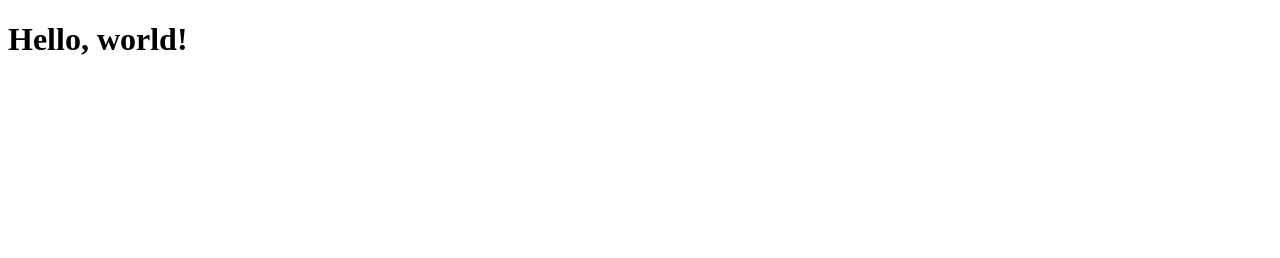
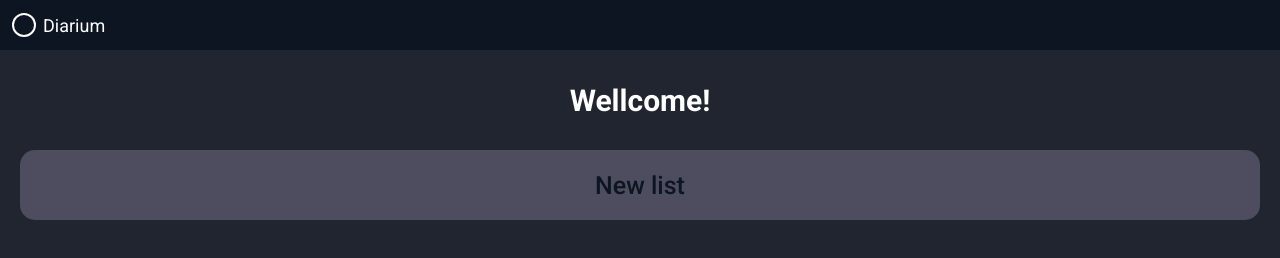
Before and after one commit to JuanFeA98/Diarium, a Gatsby site: page / in a window 1280 px wide. Built offline with nearby package versions, Linux system fonts and the light colour scheme; Gatsby itself is replaced by a stand-in of ours.

Commit message:
Building Home I

```diff
--- a/gatsby-config.js
+++ b/gatsby-config.js
@@ -3,5 +3,17 @@ module.exports = {
     siteUrl: "https://www.yourdomain.tld",
     title: "Diarium",
   },
-  plugins: ["gatsby-plugin-gatsby-cloud"],
+  plugins: [
+    "gatsby-plugin-gatsby-cloud",
+    // "gatsby-plugin-image",
+    // "gatsby-plugin-sharp",
+    // {
+    //   resolve: "gatsby-source-filesystem",
+    //   options: {
+    //     name: `blog`,
+    //     path: `${__dirname}/blog`
+    //   }
+    // },
+    // "gatsby-plugin-mdx"
+  ],
 };
--- a/package.json
+++ b/package.json
@@ -15,6 +15,8 @@
     "clean": "gatsby clean"
   },
   "dependencies": {
+    "@mdx-js/mdx": "^1.6.22",
+    "@mdx-js/react": "^1.6.22",
     "gatsby": "^3.11.1",
     "gatsby-plugin-gatsby-cloud": "^2.11.0",
     "react": "^17.0.1",
--- /dev/null
+++ b/src/components/Header.js
@@ -0,0 +1,19 @@
+import * as React from 'react';
+import { Link } from 'gatsby'
+import Logo from '../images/book.png'
+
+import '../styles/header.css'
+
+const Header = ()=>{
+    return(
+        <div className="Header">
+            <Link to="/">
+                <div className='dummie'></div>
+                {/* <img src={Logo} alt="" /> */}
+                <h1>Diarium</h1>
+            </Link>
+        </div>
+    )
+}
+
+export default Header
--- /dev/null
+++ b/src/components/HomeCard.js
@@ -0,0 +1,12 @@
+import * as React from 'react';
+import '../styles/homecard.css'
+
+const HomeCard = ()=>{
+    return(
+        <div className="HomeCard">
+            <p>New list</p>
+        </div>
+    )
+}
+
+export default HomeCard
--- /dev/null
+++ b/src/components/Layout.js
@@ -0,0 +1,17 @@
+import * as React from 'react';
+// import { Link, useStaticQuery, graphql} from 'gatsby';
+
+import Header from '../components/Header'
+
+const Layout = ({ PageTitle, children })=>{
+    return(
+        <div>
+            <Header></Header>
+            <div>
+                {children}
+            </div>
+        </div>
+    )
+}
+
+export default Layout
--- a/src/pages/index.js
+++ b/src/pages/index.js
@@ -1,12 +1,20 @@
 import * as React from "react"
+import HomeCard from "../components/HomeCard"
+import Layout from "../components/Layout"
+
+import '../styles/index.css'
 
 const IndexPage = () => {
   return (
     <main>
-      <title>Diarium</title>
-        <h1>
-          Hello, world!
-        </h1>
+      <Layout>
+          <div className="wellcome-message">
+            <p>
+              Wellcome!
+            </p>
+          </div>
+          <HomeCard></HomeCard>
+      </Layout>
     </main>
   )
 }
--- /dev/null
+++ b/src/styles/header.css
@@ -0,0 +1,31 @@
+.Header{
+    background: #0d1522;
+    height: 50px;
+}
+
+.Header a{
+    height: 100%;
+    display: flex;
+    justify-content: flex-start;
+    align-items: center;
+    text-decoration: none;
+}
+
+.Header img{
+    width: 30px;
+}
+
+.Header h1{
+    font-size: 18px;
+    color: white;
+    font-weight: 400;
+}
+
+.dummie{
+    width: 20px;
+    height: 20px;
+    /* background-color: white; */
+    border-radius: 50%;
+    border: 2px solid white;
+    margin: 0px 7px 0px 12px;
+}
--- /dev/null
+++ b/src/styles/homecard.css
@@ -0,0 +1,19 @@
+.HomeCard{
+    background: #4d4d5f;
+    margin: 0 20px;
+    height: 70px;
+    border-radius: 15px;
+    display: flex;
+    justify-content: center;
+    align-items: center;
+    font-size: 25px;
+    color: #0d1522;
+    font-weight: 500;
+}
+
+.HomeCard:hover{
+    background: transparent;
+    border: 2px solid #4d4d5f;
+    color: white;
+    cursor: pointer;
+}
--- /dev/null
+++ b/src/styles/index.css
@@ -0,0 +1,25 @@
+@import url('https://fonts.googleapis.com/css2?family=Roboto:wght@100;300;400;500;700;900&display=swap');
+
+
+*{
+    margin: 0;
+    font-family: 'Roboto';
+}
+
+body{
+    background: #202530;
+}
+
+.wellcome-message{
+    /* background: red; */
+    height: 100px;
+    display: flex;
+    justify-content: center;
+    align-items: center;
+}
+
+.wellcome-message p{
+    color: white;
+    font-size: 30px;
+    font-weight: 700;
+}
```
Also changed, not shown: src/images/book.png (added), 1 other file.
